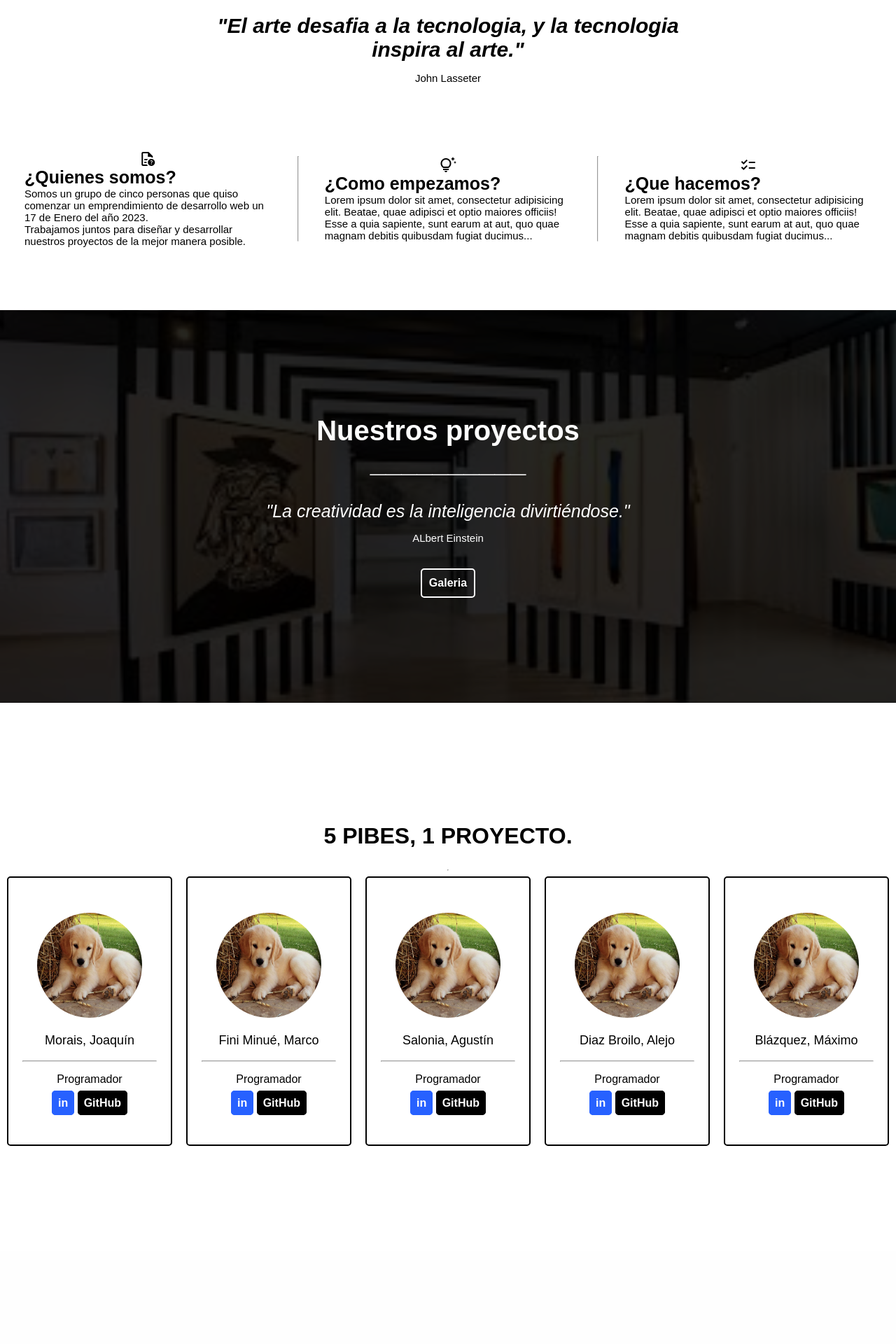
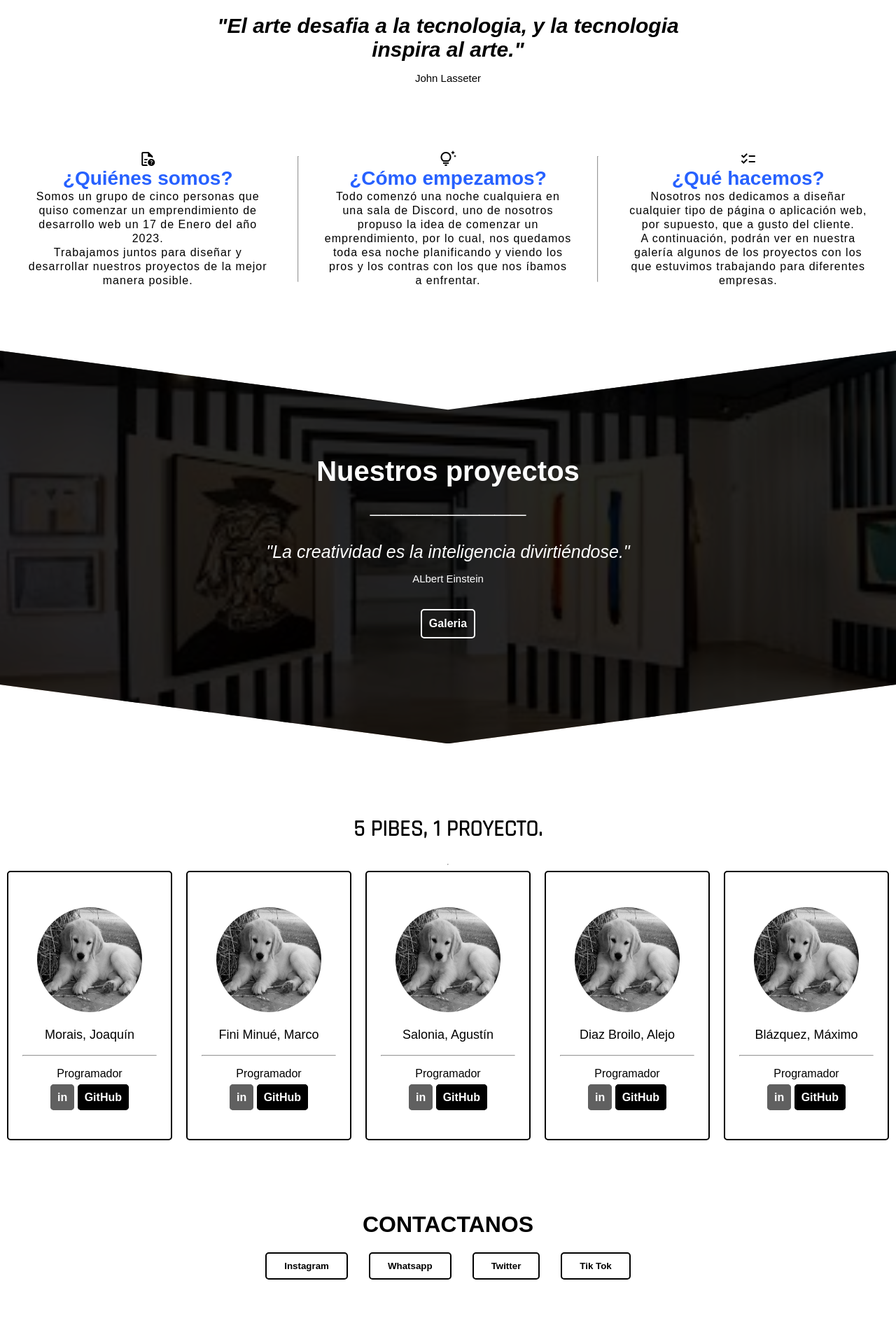
Before and after one commit to alejoDiazBroilo/Lussaryayuda, a Flask app: page / in a window 1280 px wide. Shown: the part 680-2600 px from the top of the page at 70% size. Before the commit the page ends 2317 px from the top, so only its background shows below. Run offline with Flask 3, Linux system fonts and the light colour scheme.

Commit message:
avances 2.0

```diff
--- a/routes/lussary_config/settings.py
+++ b/routes/lussary_config/settings.py
@@ -11,7 +11,6 @@ def getHomePrincipalPageLussary():
 @Home.route("/home")
 def getHome():
     return redirect(url_for('Home.getHomePrincipalPageLussary'))
-
 
 
 """
--- a/static/css/lussary_config/settings_css.css
+++ b/static/css/lussary_config/settings_css.css
@@ -11,9 +11,10 @@ body{
         to bottom,
         rgba(0, 0, 0, 0.85),
         rgba(0, 0, 0, 0.85)
+
     ),
     url(/static/src/ProgramadoresBro.jpeg);
-    clip-path: polygon(0 0, 100% 0%, 100% 85%, 50% 100%, 0 85%);
+    clip-path: polygon(50% 0, 100% 0, 100% 85%, 50% 100%, 50% 100%, 0 85%, 0 0);
 
     display: flex;
     flex-direction: column;
@@ -30,11 +31,10 @@ body{
     margin-bottom: 100px;
 }
 
-.flecha{
+.flecha-flecha{
+    font-size: 35px;
     text-decoration: none;
     color: white;
-    font-size: 25px;
-    margin-bottom: -15px;
 }
 
 
@@ -69,6 +69,8 @@ body{
     display: flex;
     flex-direction: row;
     margin-top: 80px;
+    justify-content: center;
+    text-align: center;
 }
 
 .simbolo{
@@ -82,38 +84,40 @@ body{
     width: 33%;
     display: flex;
     flex-direction: column;
-    justify-content: center;
-    align-items: left;
 }
 
 
 .titulo-QuienesSomos{
-    font-size: 25px;
+    font-size: 28px;
     margin: 0 35px;
+    color: rgb(39, 97, 255);
 }
 
 .texto-QuienesSomos{
-    font-size: 15px;
+    font-size: 16px;
     margin: 0 35px;
+    letter-spacing: 1px;
+    line-height: 20px;
 }
 
 .comoEmpezamos{
     width: 33%;
     display: flex;
     flex-direction: column;
-    justify-content: center;
-    align-items: left;
 }
 
 
 .titulo-comoEmpezamos{
-    font-size: 25px;
+    font-size: 28px;
     margin: 0 35px;
+    color: rgb(39, 97, 255);
 }
 
 .texto-comoEmpezamos{
-    font-size: 15px;
+    font-size: 16px;
     margin: 0 35px;
+    letter-spacing: 1px;
+    line-height: 20px;
 }
 
 
@@ -123,19 +127,20 @@ body{
     width: 33%;
     display: flex;
     flex-direction: column;
-    justify-content: center;
-    align-items: left;
 }
 
 
 .titulo-queHacemos{
-    font-size: 25px;
+    font-size: 28px;
     margin: 0 35px;
+    color: rgb(39, 97, 255);
 }
 
 .texto-queHacemos{
-    font-size: 15px;
+    font-size: 16px;
     margin: 0 35px;
+    letter-spacing: 1px;
+    line-height: 20px;
 }
 
 
@@ -148,6 +153,7 @@ body{
         rgba(0, 0, 0, 0.85)
     ),
     url(/static/src/galeriaGod.jpeg);
+    clip-path: polygon(0 0, 0 0, 0 50%, 0 85%, 0 85%, 50% 100%, 100% 85%, 100% 85%, 100% 50%, 100% 0, 100% 0, 50% 15%);
     background-size: cover;
     background-position: center center;
     width: 100%;
@@ -207,11 +213,12 @@ body{
     width: 100%;
     display: flex;
     flex-direction: column;
-    margin: 150px 0 150px 0;
+    margin: 80px 0 80px 0;
 }
 
 .titulo-pibes{
     text-align: center;
+    font-family: 'Rajdhani', cursive;
 }
 
 .tarjetas-pibes{
@@ -230,6 +237,16 @@ body{
     border: 2px solid black;
     border-radius: 5px;
     padding: 50px 20px 50px 20px;
+    background-color: white;
+    transition: transform .2s;
+    -webkit-filter: grayscale(100%);
+    filter: grayscale(100%);
+}
+
+.morais-pibes:hover, .fini-pibes:hover, .salonia-pibes:hover, .diaz-pibes:hover, .blazquez-pibes:hover{
+    transform: scale(1.2);
+    -webkit-filter: grayscale(0%);
+    filter: grayscale(0%);
 }
 
 .foto-pibes{
@@ -241,7 +258,7 @@ body{
 }
 
 .foto-pibes:hover {
-    transform: scale(1.5);
+    transform: scale(1.1);
 }
 
 .nombre-pibes{
@@ -254,7 +271,7 @@ body{
 
 .link1-pibes{
     text-decoration: none;
-    border: 1px solid rgb(39, 97, 255);
+    border: 2px solid rgb(39, 97, 255);
     border-radius: 5px;
     background-color: rgb(39, 97, 255);
     color: white;
@@ -269,7 +286,7 @@ body{
 
 .link2-pibes{
     text-decoration: none;
-    border: 1px solid black;
+    border: 2px solid black;
     border-radius: 5px;
     background-color: rgb(0, 0, 0);
     color: white;
@@ -281,3 +298,70 @@ body{
     background-color: white;
     color: black;
 }
+
+
+
+/* CONTACTANOS */
+
+.contactanos{
+    width: 100%;
+    display: flex;
+    flex-direction: column;
+    align-items: center;
+}
+
+.titulo-contactanos{
+    text-align: center;
+}
+
+.botones-contactanos{
+    display: flex;
+    flex-direction: row;
+}
+
+.instagram, .whatsapp, .twitter, .tiktok{
+    margin: 0 15px 0 15px;
+    border: 2px solid black;
+    background-color: white;
+    color: black;
+    padding: 10px 25px 10px 25px;
+    font-weight: bold;
+    border-radius: 5px;
+    margin-bottom: 100px;
+}
+
+.instagram:hover{
+    background:
+    linear-gradient(
+        to right,
+        rgb(137, 0, 250),
+        rgb(255, 0, 221),
+        rgb(250, 0, 96),
+        rgb(250, 92, 0),
+        rgb(250, 212, 0)
+    );
+    color: white;
+}
+
+.whatsapp:hover{
+    background-color: rgb(0, 226, 0);
+    color: white;
+}
+
+.twitter:hover{
+    background-color: rgb(0, 153, 255);
+    color: white;
+}
+
+.tiktok:hover{
+    background:
+    linear-gradient(
+        to right,
+        rgb(0, 255, 242),
+        rgb(0, 0, 0),
+        rgb(0, 0, 0),
+        rgb(0, 0, 0),
+        rgb(255, 0, 221)
+    );
+    color: white    ;
+}
--- a/templates/lussary_config/settings.html
+++ b/templates/lussary_config/settings.html
@@ -8,7 +8,15 @@
 
     {% block head %}
     <link rel="stylesheet" href="{{ url_for('static',filename='/css/lussary_config/settings_css.css') }}">
+
     <link rel="stylesheet" href="https://fonts.googleapis.com/css2?family=Material+Symbols+Outlined:opsz,wght,FILL,GRAD@48,400,0,0" />
+
+    <link rel="preconnect" href="https://fonts.googleapis.com">
+    <link rel="preconnect" href="https://fonts.gstatic.com" crossorigin>
+    <link href="https://fonts.googleapis.com/css2?family=Rajdhani&display=swap" rel="stylesheet">
+
+    <link rel="stylesheet" href="https://fonts.googleapis.com/css2?family=Material+Symbols+Outlined:opsz,wght,FILL,GRAD@48,400,0,0" />
+
     <meta charset="UTF-8">
     <meta http-equiv="X-UA-Compatible" content="IE=edge">
     <meta name="viewport" content="width=device-width, initial-scale=1.0">
@@ -25,7 +33,9 @@
 
     <div class="principio">
         <img class="logo" src="/static/src/LogoBlack.png" alt="Logo">
-        <a class="flecha" href="">V</a>
+        <span class="material-symbols-outlined flecha">
+            <a class="flecha-flecha" href="">expand_circle_down</a>
+            </span>
     </div>
 
     <div class="frase">
@@ -39,7 +49,7 @@
         <span class="material-symbols-outlined simbolo">
             unknown_document
             </span>
-        <h1 class="titulo-QuienesSomos">¿Quienes somos?</h1>
+        <h1 class="titulo-QuienesSomos">¿Quiénes somos?</h1>
         <p class="texto-QuienesSomos">
             Somos un grupo de cinco personas que quiso comenzar un emprendimiento de desarrollo web un 17 de Enero del año 2023.
             <br>
@@ -53,9 +63,9 @@
         <span class="material-symbols-outlined simbolo">
             tips_and_updates
             </span>
-        <h1 class="titulo-comoEmpezamos">¿Como empezamos?</h1>
+        <h1 class="titulo-comoEmpezamos">¿Cómo empezamos?</h1>
         <p class="texto-comoEmpezamos">
-            Lorem ipsum dolor sit amet, consectetur adipisicing elit. Beatae, quae adipisci et optio maiores officiis! Esse a quia sapiente, sunt earum at aut, quo quae magnam debitis quibusdam fugiat ducimus...
+            Todo comenzó una noche cualquiera en una sala de Discord, uno de nosotros propuso la idea de comenzar un emprendimiento, por lo cual, nos quedamos toda esa noche planificando y viendo los pros y los contras con los que nos íbamos a enfrentar.
         </p>
     </div>
 
@@ -65,9 +75,11 @@
         <span class="material-symbols-outlined simbolo">
             checklist
             </span>
-        <h1 class="titulo-queHacemos">¿Que hacemos?</h1>
+        <h1 class="titulo-queHacemos">¿Qué hacemos?</h1>
         <p class="texto-queHacemos">
-            Lorem ipsum dolor sit amet, consectetur adipisicing elit. Beatae, quae adipisci et optio maiores officiis! Esse a quia sapiente, sunt earum at aut, quo quae magnam debitis quibusdam fugiat ducimus...
+            Nosotros nos dedicamos a diseñar cualquier tipo de página o aplicación web, por supuesto, que a gusto del cliente.
+            <br>
+            A continuación, podrán ver en nuestra galería algunos de los proyectos con los que estuvimos trabajando para diferentes empresas.
         </p>
     </div>
 </div>
@@ -136,6 +148,24 @@
         </div>
     </div>
 
+    <!-- BOTON DE CONTACTO ---------------------------------------------------------------------- -->
+
+    <div class="contactanos">
+        <h1 class="titulo-contactanos">CONTACTANOS</h1>
+        <div class="botones-contactanos">
+            <button class="instagram">Instagram</button>
+            <button class="whatsapp">Whatsapp</button>
+            <button class="twitter">Twitter</button>
+            <button class="tiktok">Tik Tok</button>
+        </div>
+    </div>
+
+    <!-- FIN DEL BOTON DE CONTACTO -------------------------------------------------------------- -->
+
+    <div class="final">
+        <p class="ig"></p>
+    </div>
+
     {% endblock %}
 </body>
 
```
Also changed, not shown: app.py (+6 -1 lines).
